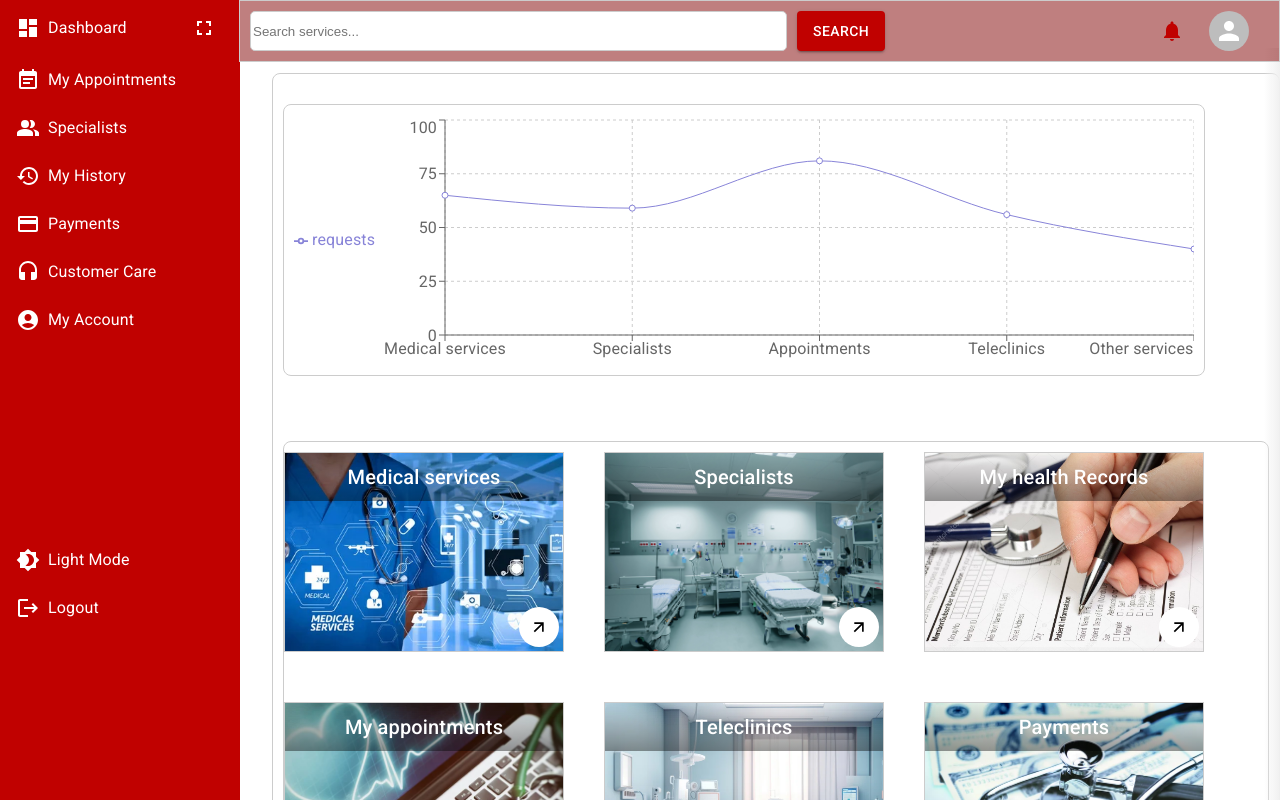
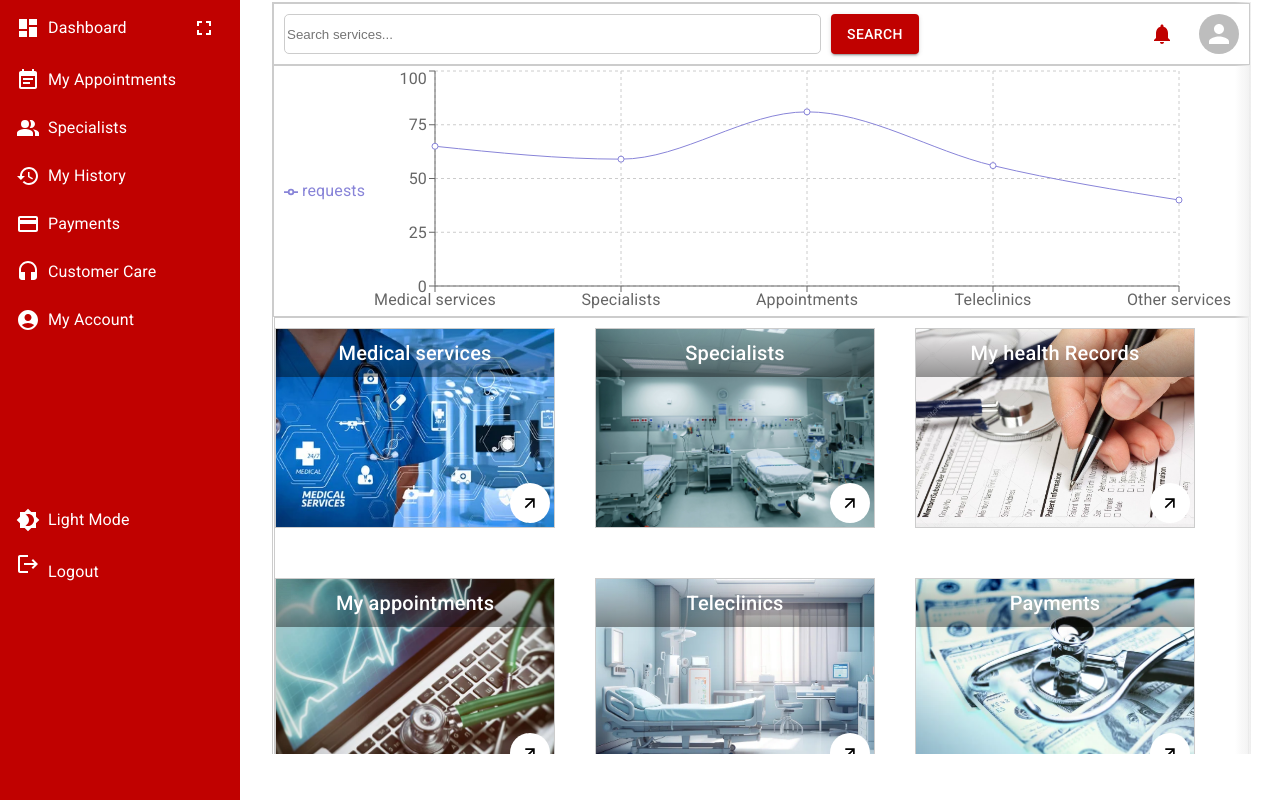
Before and after one commit to Equity-Afya/client-frontend, a React (Vite) app: page /dashboard in a window 1280 px wide. Built offline with nearby package versions, Linux system fonts and the light colour scheme; no server answers.

Commit message:
dashboard changes

```diff
--- a/src/components/HealthServicesList/HealthServicesList.jsx
+++ b/src/components/HealthServicesList/HealthServicesList.jsx
@@ -55,7 +55,7 @@ const HealthServicesList = () => {
   const handleAvatarChange = (event) => {
     const file = event.target.files[0];
     const reader = new FileReader();
-    reader.onloaded = () => {
+    reader.onload = () => {
       setAvatarSrc(reader.result);
     };
     if (file) {
@@ -71,38 +71,24 @@ const HealthServicesList = () => {
   };
 
   return (
-    <Box style={{ display: 'flex', flexDirection: 'column', alignItems: 'flex-start', border: '1px solid #ccc',marginTop:'25px', padding: '10px', borderRadius: '8px' }}>
-      <Box style={{ marginBottom: '5px', marginTop: '20px', border: '1px solid #ccc', padding: '10px', borderRadius: '8px' }}>
-        <LineChart
-          width={900}
-          height={250}
-          data={serviceRequestsData}
-          margin={{ top: 5, right: 0, left: 0, bottom: 0 }}
-        >
-          <CartesianGrid strokeDasharray="3 3" />
-          <XAxis dataKey="name" label={{ value: 'Month', position: 'insideBottom', dy: 30, color: 'blue' }} />
-          <YAxis />
-          <Tooltip />
-          <Legend align="left" verticalAlign="middle" layout="vertical" />
-          <Line type="monotone" dataKey="requests" stroke="#8884d8" />
-        </LineChart>
-      </Box>
-
-      <Box className="search-box" style={{ position: 'fixed', top: 0, right: 0, maxWidth: '90%',backgroundColor:'#80000080',paddingLeft:'40px', padding: '10px', boxSizing: 'border-box', zIndex: 1, display: 'flex', alignItems: 'center', border: '1px solid #ccc', transition: 'all 0.3s ease' }}>
-        <Box style={{ display: 'flex', alignItems: 'center', marginRight: '20px' }}>
+    <Box style={{ display: 'flex', flexDirection: 'column', alignItems: 'center', border: '1px solid #ccc' }}>
+      <Box className="search-box" style={{ position: 'sticky', top: '0', backgroundColor: '#ffffff', zIndex: '999', padding: '10px', marginBottom: '30px', width: '100%', margin: '0 auto', maxWidth: '1000px', border: '1px solid #ccc', borderRadius: '0px' }}>
+        <Box style={{ display: 'flex', alignItems: 'center', justifyContent: 'space-between', width: '100%' }}>
+          <Box style={{ display: 'flex', alignItems: 'center' }}>
             <input
               type="text"
               placeholder="Search services..."
               value={searchQuery}
               onChange={(e) => setSearchQuery(e.target.value)}
-            style={{ height: '40px', borderRadius: '5px', border: '1px solid #ccc', marginRight: '10px',width:'537px' }}
+              style={{ height: '40px', borderRadius: '5px', border: '1px solid #ccc', marginRight: '10px', width: '537px' }}
             />
-          <Button variant="contained" sx={{ height: '40px',backgroundColor:'#C00100',marginRight:'250px' }} onClick={handleSearch}>Search</Button>
+            <Button variant="contained" sx={{ height: '40px', backgroundColor: '#C00100',marginRight:'40px' }} onClick={handleSearch}>Search</Button>
           </Box>
-        <IconButton size="small" sx={{ color: '#C00100', marginRight: '20px' }}>
+          <Box style={{ display: 'flex', alignItems: 'center' }}>
+            <IconButton size="small" sx={{ color: '#C00100', marginRight: '20px',marginLeft:'100px' }}>
               <Notifications />
             </IconButton>
-        <label htmlFor="avatar-input" style={{ marginRight: '20px' }}>
+            <label htmlFor="avatar-input" style={{ marginRight: '0px' }}>
               <Avatar
                 alt="User Avatar"
                 src={avatarSrc}
@@ -118,10 +104,26 @@ const HealthServicesList = () => {
               />
             </label>
           </Box>
+        </Box>
+      </Box>
 
-      <Box style={{ height: '60px' }}></Box>
+      <Box style={{ marginBottom: '30px', margin: '0 auto', border: '1px solid #ccc', borderRadius: '0px' }}>
+        <LineChart
+          width={975}
+          height={250}
+          data={serviceRequestsData}
+          margin={{ top: 5, right: 70, left: 10, bottom: 0 }}
+        >
+          <CartesianGrid strokeDasharray="3 3" />
+          <XAxis dataKey="name" label={{ value: 'Month', position: 'insideBottom', dy: 30, color: 'blue' }} />
+          <YAxis />
+          <Tooltip />
+          <Legend align="left" verticalAlign="middle" layout="vertical" />
+          <Line type="monotone" dataKey="requests" stroke="#8884d8" />
+        </LineChart>
+      </Box>
 
-      <List sx={{ display: 'flex', flexWrap: 'wrap', gap: '40px', padding: 0, marginTop: '0px', border: '1px solid #ccc', borderRadius: '8px' }}>
+      <List sx={{ display: 'flex', flexWrap: 'wrap', gap: '40px', padding: 0, marginTop: '0px', border: '1px solid #ccc', borderRadius: '0px',width:'975px'}}>
         {(filteredServices.length > 0 ? filteredServices : healthServices).map((service, index) => (
           <Box
             key={index}
@@ -134,6 +136,7 @@ const HealthServicesList = () => {
               textAlign: 'center',
               marginTop: '10px',
               border: '1px solid #ccc',
+
             }}
           >
             <img src={service.photo} alt={service.name} style={{ width: '100%', height: '100%', objectFit: 'cover' }} />
--- a/src/components/SideBar/SideBar.jsx
+++ b/src/components/SideBar/SideBar.jsx
@@ -31,7 +31,7 @@ function Sidebar() {
 
   const handleLogout = async () => {
     try {
-      const response = await axios.post('http://localhost:3000/logout');
+      const response = await axios.post('/logout');
       console.log('Logout response:', response); // Add this line for debugging
       if (response.status === 200) {
         navigate('/login');
@@ -126,14 +126,14 @@ function Sidebar() {
           <ListItemText primary="My Account" />
         </ListItem>
         {/* Additional Items */}
-        <ListItem button sx={{ paddingTop: 25 }} onClick={() => handleNavigation("/light-mode")}>
+        <ListItem button sx={{ paddingTop: 20 }} onClick={() => handleNavigation("/light-mode")}>
           <ListItemIcon sx={{ color: brightnessMode ? "#000000" : "white", marginRight: -3 }}>
             {brightnessMode ? <Brightness7 /> : <Brightness4 />}
           </ListItemIcon>
           <ListItemText primary="Light Mode" />
         </ListItem>
         <ListItem button onClick={handleLogout}>
-          <ListItemIcon sx={{ color: brightnessMode ? "#000000" : "white", marginRight: -3 }}>
+          <ListItemIcon sx={{ color: brightnessMode ? "#000000" : "white", marginRight: -3,paddingBottom:'15px' }}>
             <Logout />
           </ListItemIcon>
           <ListItemText primary="Logout" />
--- a/src/pages/DashboardPage.jsx
+++ b/src/pages/DashboardPage.jsx
@@ -16,7 +16,7 @@ const DashboardPage = () => {
       { /*<SearchBar  />*/}
 
         {/* Health services list with margin-left */}
-        <Box sx={{ marginTop: '48px', overflowY: 'auto', height: 'calc(100vh - 48px)', position: 'relative', marginLeft: '32px' }}> {/* Increase marginLeft to create a larger gap */}
+        <Box sx={{ marginTop: '2px', overflowY: 'auto', height: 'calc(100vh - 48px)', position: 'relative', marginLeft: '32px' }}> {/* Increase marginLeft to create a larger gap */}
           <HealthServicesList sx={{ paddingRight: '20px' }} />
           <Box
             sx={{
```
Lines whose indentation alone changed are shown as unchanged.
